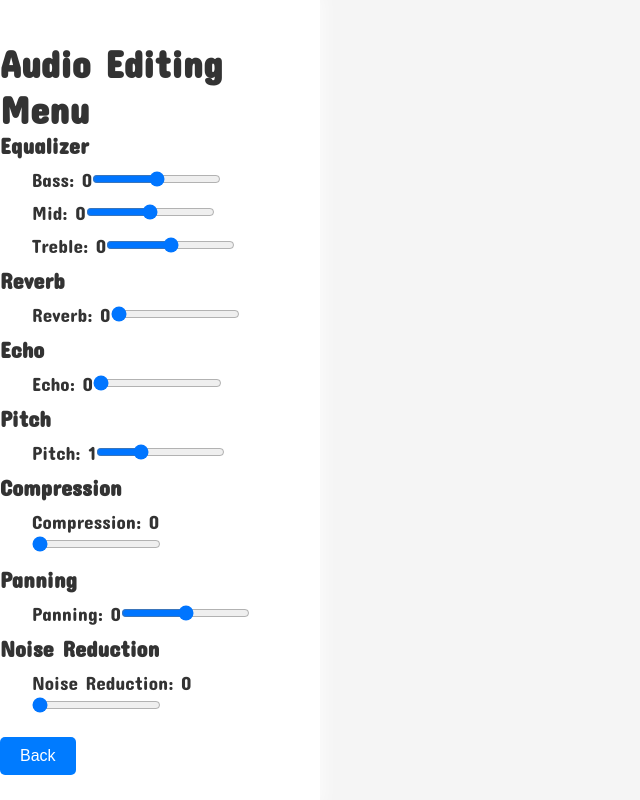
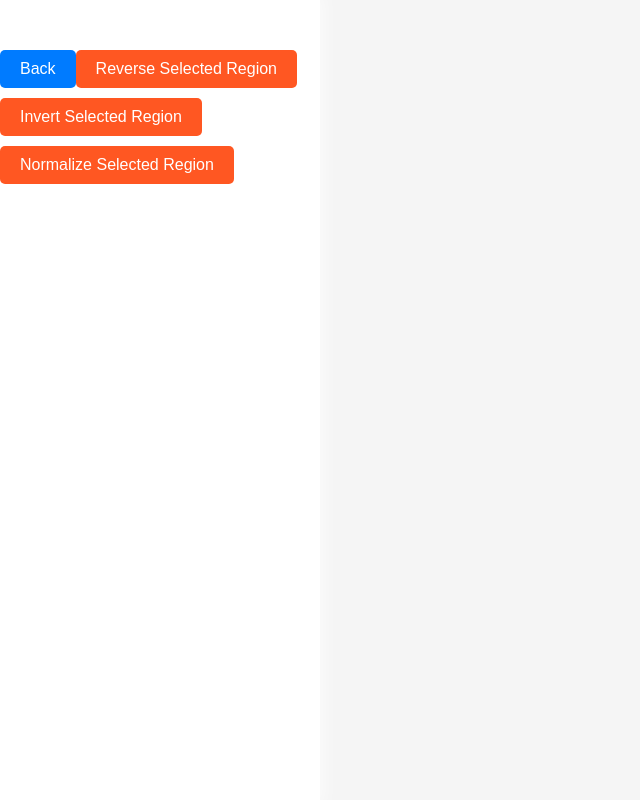
Before and after one commit to jameslinejeudy/Mellowdies, a React (Create React App) app in the folder mellowdies/: page /Menu in a window 1280 px wide. Shown: the whole page, without its empty margins (0-640 px from the left). Built offline with nearby package versions, Linux system fonts and the light colour scheme; what wavesurfer.js would draw is missing.

Commit message:
Reverse/Invert/Normalize are now working

```diff
--- a/mellowdies/package.json
+++ b/mellowdies/package.json
@@ -3,7 +3,9 @@
   "version": "0.1.0",
   "private": true,
   "dependencies": {
+    "audio-buffer-utils": "^5.1.2",
     "audiobuffer-slice": "^0.0.7",
+    "audiobuffer-to-blob": "^1.0.2",
     "audiobuffer-to-wav": "^1.0.0",
     "axios": "^1.7.7",
     "buffer": "^6.0.3",
--- a/mellowdies/src/Landingpage/Landingpage.js
+++ b/mellowdies/src/Landingpage/Landingpage.js
@@ -47,7 +47,6 @@ function Landingpage() {
                     cursorColor: '#FF0000',
                     backgroundColor: 'rgba(255, 255, 255, 0)',
                     url:file.url,
-                    minPxPerSec: 100,  // Adjust this for width control
                     plugins: [regions],
                 });
 
--- a/mellowdies/src/Landingpage/Menu.js
+++ b/mellowdies/src/Landingpage/Menu.js
@@ -1,5 +1,4 @@
 import React, {useState}  from 'react';
-import menubutton from '../images/icons/menubutton.png';
 
 const menubackground = {
   width: '25%',
@@ -38,9 +37,43 @@ const backButtonStyle = {
   transition: 'background 0.3s ease',
 };
 
+const reverseButtonStyle = {
+  ...backButtonStyle,
+  background: '#ff5722', // Different color for reverse button
+};
+
 const sliderStyle = {
   width: '80%',
   margin: '10px auto',
+};
+
+const adjustGainButtonStyle = {
+  ...backButtonStyle,
+  background: '#4caf50', // Different color for adjust gain button
+};
+
+
+const modalStyle = {
+  position: 'fixed',
+  top: '50%',
+  left: '50%',
+  transform: 'translate(-50%, -50%)',
+  width: '300px',
+  backgroundColor: '#fff',
+  padding: '20px',
+  borderRadius: '10px',
+  boxShadow: '0px 0px 10px rgba(0, 0, 0, 0.3)',
+  zIndex: '1001',
+};
+
+const overlayStyle = {
+  position: 'fixed',
+  top: '0',
+  left: '0',
+  right: '0',
+  bottom: '0',
+  backgroundColor: 'rgba(0, 0, 0, 0.5)',
+  zIndex: '1000',
 };
 
 const contentStyle = {
@@ -48,170 +81,117 @@ const contentStyle = {
   paddingTop: '20px',
 };
 
-function Menu({ handleBack, handleEqualizerChange, handleReverbChange, handleEchoChange, handlePitchChange, handleCompressionChange, handlePanningChange, handleNoiseReductionChange }) {
-  const [equalizer, setEqualizer] = useState({ bass: 0, mid: 0, treble: 0 });
-  const [reverb, setReverb] = useState(0);
-  const [echo, setEcho] = useState(0);
-  const [pitch, setPitch] = useState(1);
-  const [compression, setCompression] = useState(0);
-  const [panning, setPanning] = useState(0);
-  const [noiseReduction, setNoiseReduction] = useState(0);
+var utils = require("audio-buffer-utils");
+var blobber = require('audiobuffer-to-blob');
+
+
+function Menu({ handleBack, waveData }) {
+  const [isGainModalOpen, setGainModalOpen] = useState(false);
+  const [gainValue, setGainValue] = useState(1);
+
+  const reverse = () => {
+    let buffer = waveData[0].waveSurfer.getDecodedData();
+    let region = (waveData[0].regions.getRegions())[0];
+    let sampleRate = buffer.sampleRate;
+    if (buffer) {
+      utils.reverse(buffer, buffer, region.start * sampleRate, region.end * sampleRate);
+      console.log("Reversed region.");
+      let blob = blobber(buffer);
+      waveData[0].waveSurfer.empty();
+      waveData[0].waveSurfer.loadBlob(blob).catch(error => console.log(error));
+    } else {
+      console.error('No audio buffer loaded');
+    }
+  };
+
+  const invert = () => {
+    let buffer = waveData[0].waveSurfer.getDecodedData();
+    let region = (waveData[0].regions.getRegions())[0];
+    let sampleRate = buffer.sampleRate;
+    if (buffer) {
+      utils.invert(buffer, buffer, region.start * sampleRate, region.end * sampleRate);
+      console.log("Inverted region.");
+      let blob = blobber(buffer);
+      waveData[0].waveSurfer.empty();
+      waveData[0].waveSurfer.loadBlob(blob).catch(error => console.log(error));
+    } else {
+      console.error('No audio buffer loaded');
+    }
+  };
+
+  const normalize = () => {
+    let buffer = waveData[0].waveSurfer.getDecodedData();
+    let region = (waveData[0].regions.getRegions())[0];
+    let sampleRate = buffer.sampleRate;
+    if (buffer) {
+      utils.normalize(buffer, buffer, region.start * sampleRate, region.end * sampleRate);
+      console.log("Normalized region.");
+      let blob = blobber(buffer);
+      waveData[0].waveSurfer.empty();
+      waveData[0].waveSurfer.loadBlob(blob).catch(error => console.log(error));
+    } else {
+      console.error('No audio buffer loaded');
+    }
+  };
+
+  const openGainModal = () => setGainModalOpen(true);
+  const closeGainModal = () => setGainModalOpen(false);
+
+  const adjustGain = (e) => {
+    let buffer = waveData[0].waveSurfer.getDecodedData();
+    let region = (waveData[0].regions.getRegions())[0];
+    const newGainValue = parseFloat(e.target.value);
+    setGainValue(newGainValue);
+    let sampleRate = buffer.sampleRate;
+
+    if (buffer) {
+      utils.fill(buffer, (value, i, channel) => (value[i]*newGainValue), region.start * sampleRate, region.end * sampleRate);
+      console.log('Gain adjusted:', newGainValue);
+      let blob = blobber(buffer);
+      waveData[0].waveSurfer.empty();
+      waveData[0].waveSurfer.loadBlob(blob).catch(error => console.log(error));
+    }
+  };
 
   return (
     <div style={menubackground}>
       <div style={contentStyle}>
-        <h1>Audio Editing Menu</h1>
-        {/* Equalizer Controls */}
-        <h3>Equalizer</h3>
-        <div style={sliderStyle}>
-          <label>Bass: {equalizer.bass}</label>
-          <input
-            type="range"
-            min="-10"
-            max="10"
-            value={equalizer.bass}
-            onChange={(e) => {
-              const newBass = e.target.value;
-              setEqualizer((prev) => ({ ...prev, bass: newBass }));
-              handleEqualizerChange('bass', newBass);
-            }}
-          />
-        </div>
-        <div style={sliderStyle}>
-          <label>Mid: {equalizer.mid}</label>
-          <input
-            type="range"
-            min="-10"
-            max="10"
-            value={equalizer.mid}
-            onChange={(e) => {
-              const newMid = e.target.value;
-              setEqualizer((prev) => ({ ...prev, mid: newMid }));
-              handleEqualizerChange('mid', newMid);
-            }}
-          />
-        </div>
-        <div style={sliderStyle}>
-          <label>Treble: {equalizer.treble}</label>
-          <input
-            type="range"
-            min="-10"
-            max="10"
-            value={equalizer.treble}
-            onChange={(e) => {
-              const newTreble = e.target.value;
-              setEqualizer((prev) => ({ ...prev, treble: newTreble }));
-              handleEqualizerChange('treble', newTreble);
-            }}
-          />
-        </div>
+        <button style={backButtonStyle} onClick={handleBack}>Back</button>
 
-        {/* Reverb Control */}
-        <h3>Reverb</h3>
-        <div style={sliderStyle}>
-          <label>Reverb: {reverb}</label>
-          <input
-            type="range"
-            min="0"
-            max="100"
-            value={reverb}
-            onChange={(e) => {
-              const newReverb = e.target.value;
-              setReverb(newReverb);
-              handleReverbChange(newReverb);
-            }}
-          />
-        </div>
+        <button style={reverseButtonStyle} onClick={reverse}>
+          Reverse Selected Region
+        </button>
 
-        {/* Echo Control */}
-        <h3>Echo</h3>
-        <div style={sliderStyle}>
-          <label>Echo: {echo}</label>
-          <input
-            type="range"
-            min="0"
-            max="100"
-            value={echo}
-            onChange={(e) => {
-              const newEcho = e.target.value;
-              setEcho(newEcho);
-              handleEchoChange(newEcho);
-            }}
-          />
-        </div>
+        <button style={reverseButtonStyle} onClick={invert}>
+          Invert Selected Region
+        </button>
 
-        {/* Pitch Shifting Control */}
-        <h3>Pitch</h3>
-        <div style={sliderStyle}>
-          <label>Pitch: {pitch}</label>
-          <input
-            type="range"
-            min="0.5"
-            max="2"
-            step="0.1"
-            value={pitch}
-            onChange={(e) => {
-              const newPitch = e.target.value;
-              setPitch(newPitch);
-              handlePitchChange(newPitch);
-            }}
-          />
-        </div>
+        <button style={reverseButtonStyle} onClick={normalize}>
+          Normalize Selected Region
+        </button>
+        {/*
+        <button style={adjustGainButtonStyle} onClick={openGainModal}>
+          Adjust Gain
+        </button>
 
-        {/* Compression Control */}
-        <h3>Compression</h3>
-        <div style={sliderStyle}>
-          <label>Compression: {compression}</label>
-          <input
-            type="range"
-            min="0"
-            max="100"
-            value={compression}
-            onChange={(e) => {
-              const newCompression = e.target.value;
-              setCompression(newCompression);
-              handleCompressionChange(newCompression);
-            }}
-          />
-        </div>
-
-        {/* Panning Control */}
-        <h3>Panning</h3>
-        <div style={sliderStyle}>
-          <label>Panning: {panning}</label>
-          <input
-            type="range"
-            min="-1"
-            max="1"
-            step="0.1"
-            value={panning}
-            onChange={(e) => {
-              const newPanning = e.target.value;
-              setPanning(newPanning);
-              handlePanningChange(newPanning);
-            }}
-          />
-        </div>
-
-        {/* Noise Reduction Control */}
-        <h3>Noise Reduction</h3>
-        <div style={sliderStyle}>
-          <label>Noise Reduction: {noiseReduction}</label>
-          <input
-            type="range"
-            min="0"
-            max="100"
-            value={noiseReduction}
-            onChange={(e) => {
-              const newNoiseReduction = e.target.value;
-              setNoiseReduction(newNoiseReduction);
-              handleNoiseReductionChange(newNoiseReduction);
-            }}
-          />
-        </div>
-
-        {/* Back Button */}
-        <button style={backButtonStyle} onClick={handleBack}>Back</button>
+        {/*isGainModalOpen && (
+          <>
+            <div style={overlayStyle} onClick={closeGainModal} />
+            <div style={modalStyle}>
+              <h2>Adjust Gain</h2>
+              <input
+                type="range"
+                min="0"
+                max="2"
+                step="0.01"
+                value={gainValue}
+                onChange={adjustGain}
+                style={sliderStyle}
+              />
+              <button onClick={closeGainModal} style={backButtonStyle}>Close</button>
+            </div>
+          </>
+        )*/}
       </div>
     </div>
   );
--- a/mellowdies/src/Landingpage/Sidebar.js
+++ b/mellowdies/src/Landingpage/Sidebar.js
@@ -99,7 +99,7 @@ function Sidebar({waveData}) {
       {/* Conditionally render different menus based on which one is visible */}
       {isMenuVisible === 'mainMenu' && <Menu/>}
       {isMenuVisible === 'aiSuggestionMenu' && <AIMenu handleBack={handleBack} waveData={waveData}/>}
-      {isMenuVisible === 'mixerMenu' && <Menu handleBack={handleBack}/>}
+      {isMenuVisible === 'mixerMenu' && <Menu handleBack={handleBack} waveData={waveData}/>}
     </div>
   );
 }
```
Also changed, not shown: mellowdies/src/Landingpage/Ai.js (+10 -0 lines), mellowdies/src/Landingpage/audioUtils.js (deleted, +0 -89 lines), 1 other file (tests, documents, lock files or other folders).
